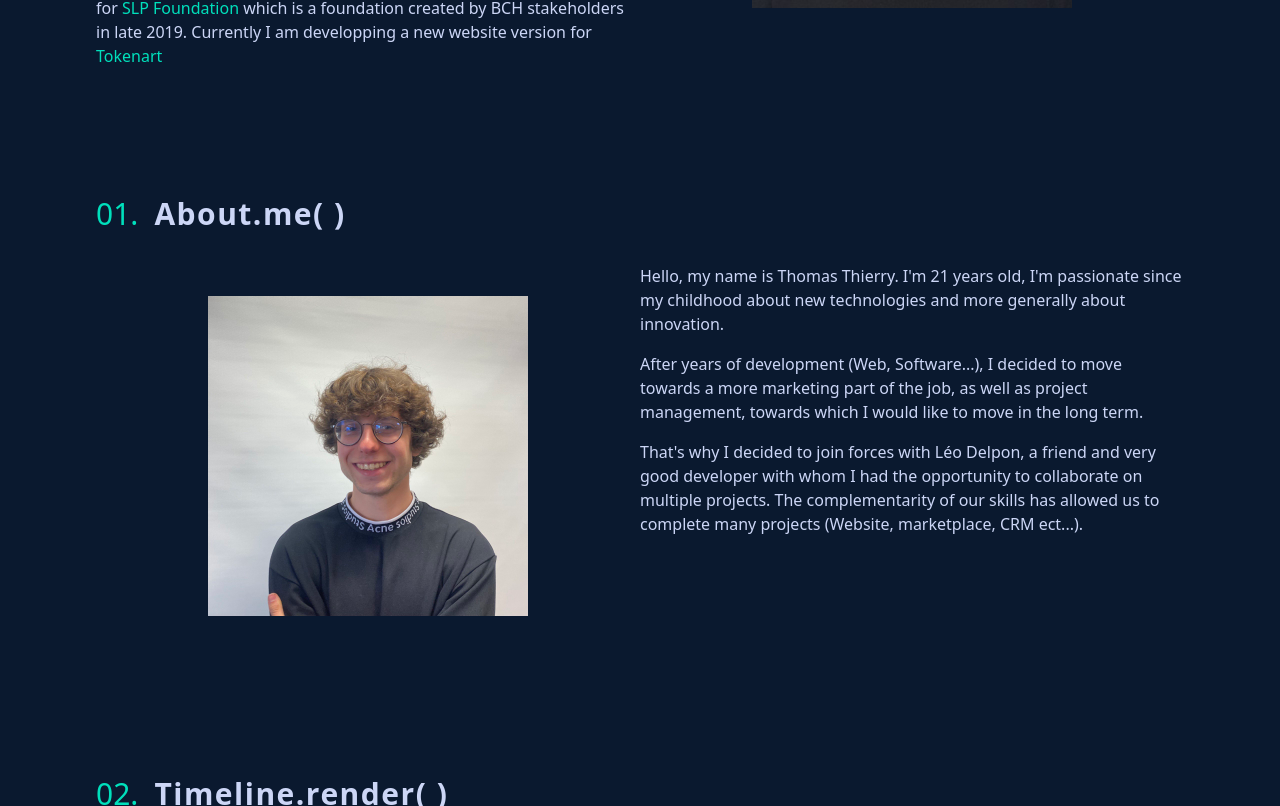
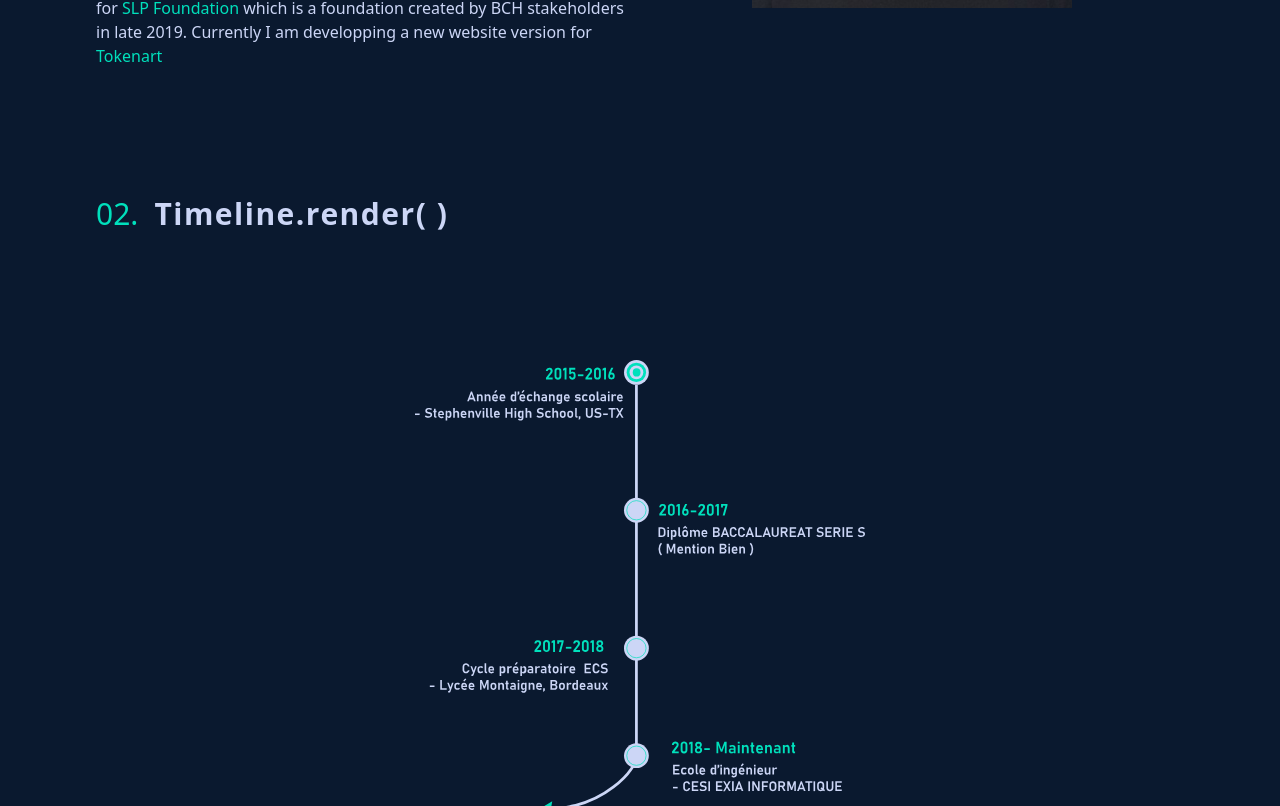
Before and after one commit to LeoDELPON/LeoDELPON.github.io, a Next.js app: page / in a window 1280 px wide. Shown: the part 1314-2120 px from the top of the page. Built offline with nearby package versions, Linux system fonts and the light colour scheme.

Commit message:
Delete thomas thierry component

```diff
--- a/component/organism/about/myfriend.tsx
+++ /dev/null
@@ -1,55 +0,0 @@
-import React from 'react';
-
-import Link from 'next/link';
-
-import { vertFadeInScroll } from '../../../gsap/verticalFadeIn';
-
-const AboutFriend = (): JSX.Element => {
-  let aboutRef = React.useRef(null);
-
-  React.useEffect(() => {
-    vertFadeInScroll(aboutRef.current, -80);
-  }, []);
-
-  return (
-    <section
-      className="grid place-content-center 2xl:px-52 py-16 "
-      id="about"
-      ref={aboutRef}
-    >
-      <div className="section-block flex items-center">
-        <span className="text-2xl md:text-3xl font-medium text-emeraud-blue-bright">
-          01.
-        </span>
-        <h3 className="text-2xl md:text-3xl font-bold text-white-grayish pl-4 w-full tracking-wider">
-          About.me( )
-        </h3>
-      </div>
-      <div className="grid lg:grid-cols-2 pt-8">
-        <div className="flex justify-center items-center py-8">
-          <img className="lg:w-80 lg:h-80" src="/bg.jpg" />
-        </div>
-        <div className="">
-          <p className="text-white-grayish  font-medium">
-            Hello, my name is Thomas Thierry. I'm 21 years old, I'm passionate
-            since my childhood about new technologies and more generally about
-            innovation.
-          </p>
-          <p className="text-white-grayish font-medium pt-4">
-            After years of development (Web, Software...), I decided to move
-            towards a more marketing part of the job, as well as project
-            management, towards which I would like to move in the long term.
-          </p>
-          <p className="text-white-grayish font-medium pt-4">
-            That's why I decided to join forces with Léo Delpon, a friend and
-            very good developer with whom I had the opportunity to collaborate
-            on multiple projects. The complementarity of our skills has allowed
-            us to complete many projects (Website, marketplace, CRM ect...).
-          </p>
-        </div>
-      </div>
-    </section>
-  );
-};
-
-export default AboutFriend;
--- a/component/organism/work/index.tsx
+++ b/component/organism/work/index.tsx
@@ -1,7 +1,7 @@
-import React from "react";
+import React from 'react';
 
-import WorkComponent from "../../molecule/work/workComponent";
-import { works } from "../../../constants/works";
+import WorkComponent from '../../molecule/work/workComponent';
+import { works } from '../../../constants/works';
 
 const Work = () => {
   return (
@@ -17,6 +17,7 @@ const Work = () => {
       <div className="grid">
         {works.map((work, index) => {
           return (
+            <div key={index}>
               <WorkComponent
                 title={work.title}
                 category={work.category}
@@ -26,6 +27,7 @@ const Work = () => {
                 source={work.source}
                 index={index}
               />
+            </div>
           );
         })}
       </div>
--- a/pages/index.tsx
+++ b/pages/index.tsx
@@ -3,7 +3,6 @@ import RootComponent from '../component/root';
 
 import Header from '../component/organism/header/Header';
 import About from '../component/organism/about';
-import AboutFriend from '../component/organism/about/myfriend';
 import Experience from '../component/organism/experience';
 import GetInTouch from '../component/organism/contact/getInTouch';
 import Work from '../component/organism/work';
@@ -13,7 +12,6 @@ const Home: NextPage = () => {
     <RootComponent>
       <Header />
       <About />
-      <AboutFriend />
       <Experience />
       <Work />
       <GetInTouch />
```
Lines whose indentation alone changed are shown as unchanged.
